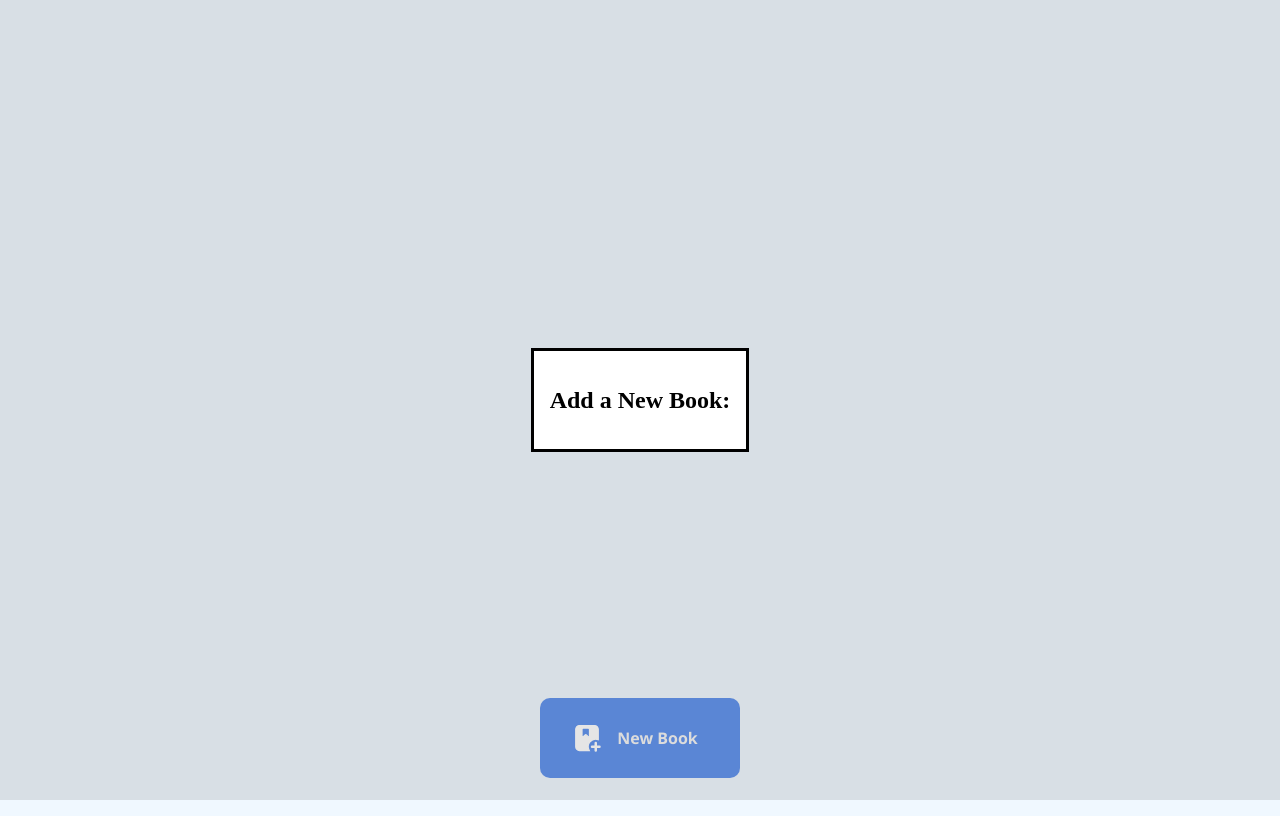
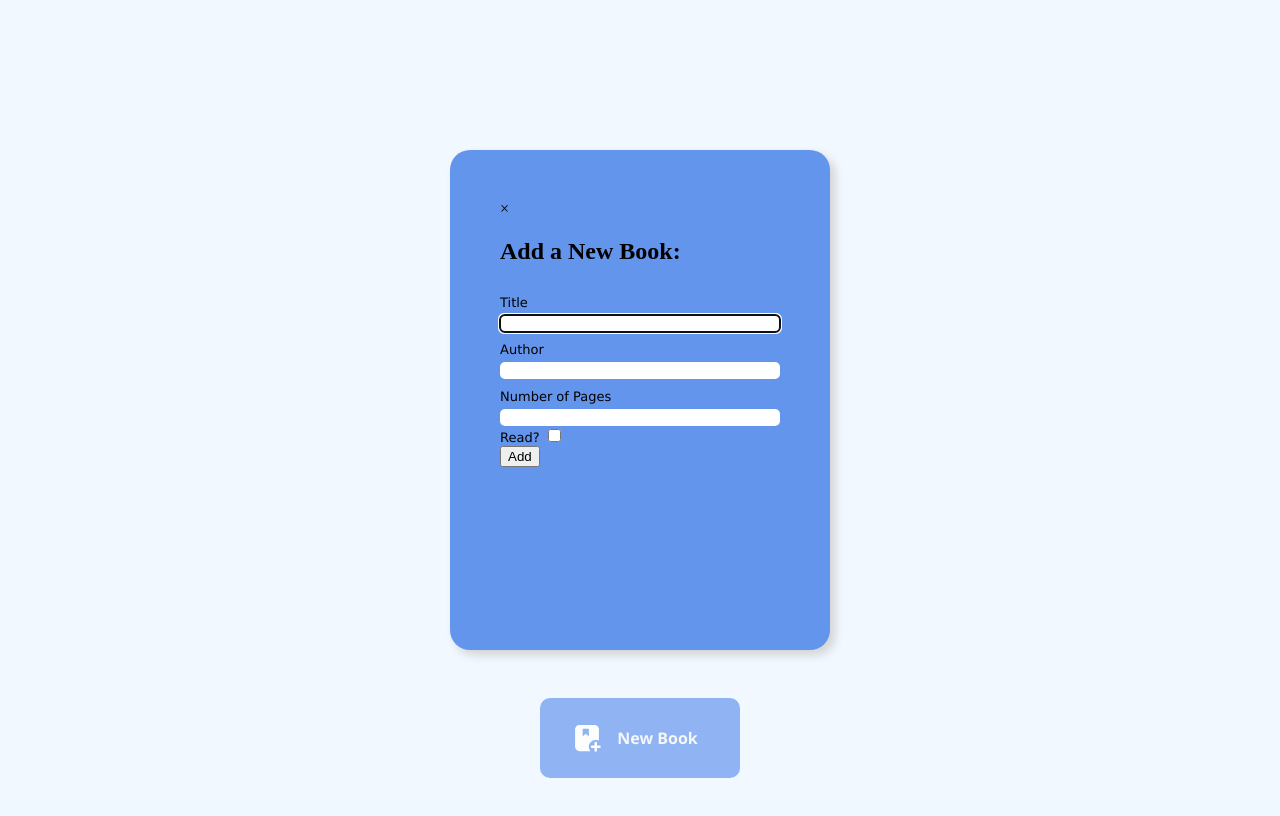
Before and after one commit to enayas/library, a plain HTML site: page index.html in a window 1280 px wide. Both pictures are taken after a click on the button "New Book". Drawn offline with Linux system fonts and the light colour scheme.

Commit message:
Fix naming conventions and roughly style modal

```diff
--- a/index.html
+++ b/index.html
@@ -8,13 +8,42 @@
 </head>
 <body>
   <div class="screen-container">
-    <button id="newBookButton">
+    <button id="new-book-button">
       <img class="add-book-icon" src="assets/add-book.svg">
       <span class="label">New Book</span>
     </button>
   </div>
-  <dialog class="modal" id="addBookModal">
-    <h2>Add a New Book:</h2>
+  <dialog class="modal" id="add-book-modal">
+    <div class="header">
+      <div class="close-icon">&times;</div>
+      <h2>Add a New Book:</h2>
+    </div>
+    <form>
+      <div id="form">
+        <div class="label-and-input">
+          <label for="title">Title</label>
+          <input id="title" class = "text-input" name="title" type="text">
+        </div>
+
+        <div class="label-and-input">
+          <label for="author">Author</label>
+          <input id="author" class = "text-input" name="author" type="text">
+        </div>
+
+        <div class="label-and-input">
+          <label for="pages">Number of Pages</label>
+          <input id="pages" class = "text-input" name="pages" type="number">
+        </div>
+
+        <div>
+          <label for="read-status">Read?</label>
+          <input id="read-status" name="read-status" type="checkbox">
+        </div>
+      </div>
+        <button id="add-button"type="submit">
+          Add
+        </button>
+    </form>
   </dialog>
   <script src="script.js"></script>
 </body>
--- a/script.js
+++ b/script.js
@@ -19,10 +19,10 @@ function addBookToLibrary(title, author, pages, read){
 // const book2 = new Book("The Poppy War", "R.F. Kuang", 544, false);
 // const book3 = new Book("Animal Farm", "George Orwell", 144, true);
 
-const modal = document.querySelector("#addBookModal");
+const modal = document.querySelector("#add-book-modal");
 
 // event listeners
-const newBookButton = document.querySelector("#newBookButton");
+const newBookButton = document.querySelector("#new-book-button");
 newBookButton.addEventListener("click", () =>{
   modal.showModal();
 });
--- a/style.css
+++ b/style.css
@@ -1,4 +1,4 @@
-button{
+#new-book-button{
   display: flex;
   background-color: cornflowerblue;
   border:none;
@@ -14,11 +14,11 @@ button{
   transition: 0.25s;
 }
 
-button:hover{
+#new-book-button:hover{
   background-color: rgb(171, 200, 255);
 }
 
-button:active{
+#new-book-button:active{
   background-color: rgb(204, 221, 253);
 }
 
@@ -60,3 +60,42 @@ body{
 .invisible{
   display:none;
 }
+
+#form{
+}
+
+dialog{
+  padding:50px;
+  min-width:35vh;
+  min-height:50vh;
+  border:none;
+  border-radius:20px;
+  background-color: cornflowerblue;
+  box-shadow: 5px 5px 10px lightgray;
+}
+
+dialog::backdrop{
+  background-color: rgba(240, 248, 255, 0.3);
+}
+
+.label-and-input{
+  display: flex;
+  flex-direction: column;
+}
+
+.close-icon{
+  top:5px;
+  left:5px;
+}
+
+.text-input{
+  border:none;
+  border-radius: 5px;
+}
+
+label{
+  font-family: Verdana, Geneva, Tahoma, sans-serif;
+  font-size: small;
+  margin-bottom: 5px;
+  margin-top:10px;
+}
```
